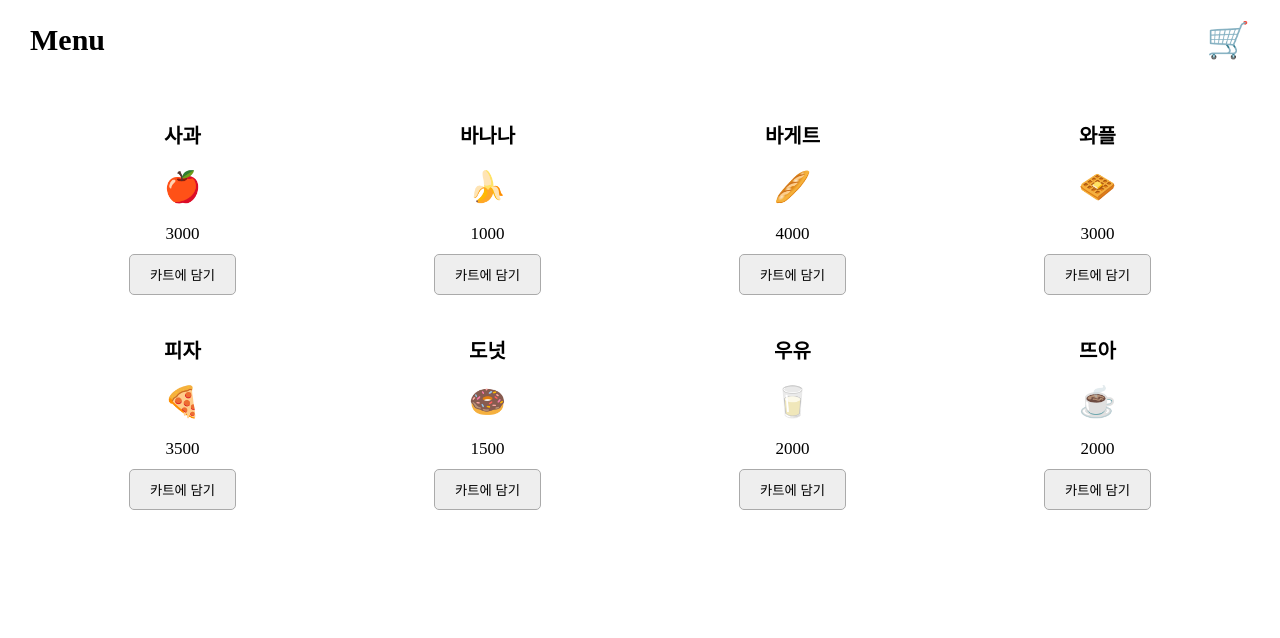
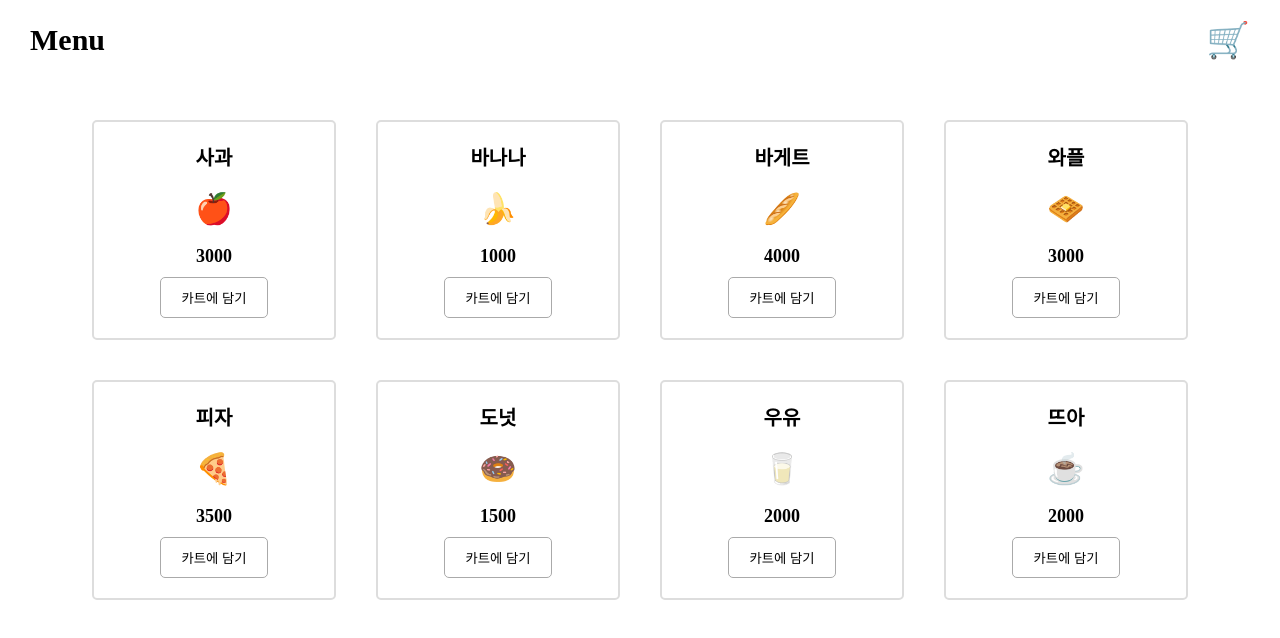
Before and after one commit to dain9812/shopping-cart, a React (Create React App) app: page / in a window 1280 px wide. Shown: the top 638 px of the page. Built offline with nearby package versions, Linux system fonts and the light colour scheme.

Commit message:
style: components css 수정

```diff
--- a/src/components/Cart/CartList.jsx
+++ b/src/components/Cart/CartList.jsx
@@ -47,6 +47,7 @@ const SubmitButton = styled(Button)`
   margin-top: 20px;
   background: #3953ff;
   color: #fff;
+  font-size: 18px;
 `;
 
 const Inner = styled.div`
--- a/src/components/Nav.jsx
+++ b/src/components/Nav.jsx
@@ -14,6 +14,9 @@ const Inner = styled.div`
   align-items: center;
   padding: 0 30px;
   height: 80px;
+  background: #fff;
+  max-width: 1500px;
+  margin: 0 auto;
 `;
 
 const Logo = styled.h1`
--- a/src/components/Product/ProductList.jsx
+++ b/src/components/Product/ProductList.jsx
@@ -10,7 +10,13 @@ const Container = styled.div`
 const ListUl = styled.ul`
   display: flex;
   flex-wrap: wrap;
+  justify-content: center;
   padding-top: 100px;
+  max-width: 1500px;
+  margin: 0 auto;
+  @media screen and (max-width: 820px) {
+    padding: 100px 0 50px;
+  }
 `;
 
 const ProductList = ({ setOpen }) => {
--- a/src/components/Product/ProductListItem.jsx
+++ b/src/components/Product/ProductListItem.jsx
@@ -4,7 +4,7 @@ import styled from "styled-components";
 import { addItem } from "../../store/cartSlice";
 
 const Item = styled.li`
-  width: 25%;
+  width: 18%;
   display: flex;
   flex-direction: column;
   justify-content: center;
@@ -12,8 +12,20 @@ const Item = styled.li`
   min-height: 100px;
   box-sizing: border-box;
   padding: 20px 0;
+  margin: 20px;
+  border: 2px solid #ddd;
+  border-radius: 5px;
   &:hover {
-    background: #eee;
+    border: 2px solid #3953ff;
+  }
+  @media screen and (max-width: 1300px) {
+    width: 20%;
+  }
+  @media screen and (max-width: 820px) {
+    width: 35%;
+  }
+  @media screen and (max-width: 450px) {
+    width: 100%;
   }
 `;
 
@@ -29,18 +41,19 @@ const Product = styled.span`
 `;
 
 const Price = styled.span`
-  font-size: 17px;
+  font-size: 18px;
   padding-bottom: 10px;
+  font-weight: bold;
 `;
 
 const Button = styled.button`
   cursor: pointer;
-  background: #eee;
+  background: #fff;
   border: 1px solid #aaa;
   padding: 10px 20px;
   border-radius: 5px;
   &:hover {
-    background: #333;
+    background: #3953ff;
     color: #fff;
   }
 `;
```
